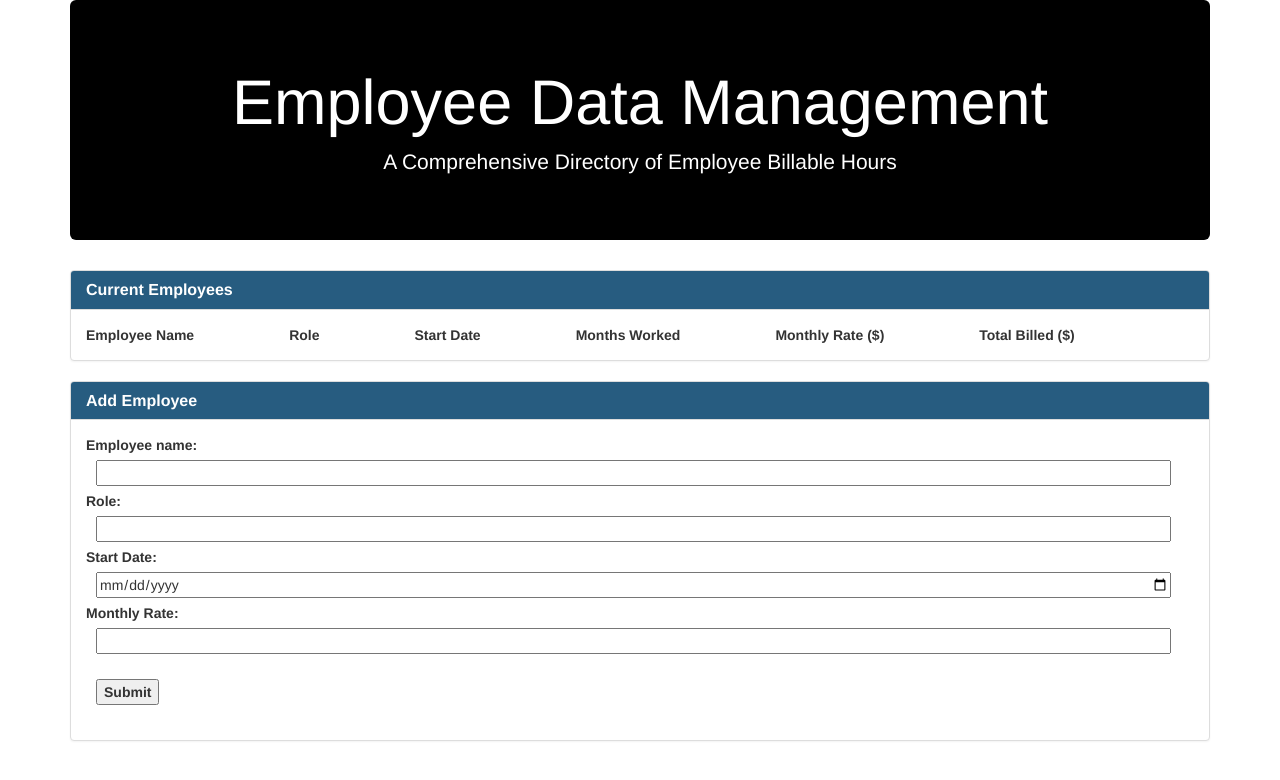
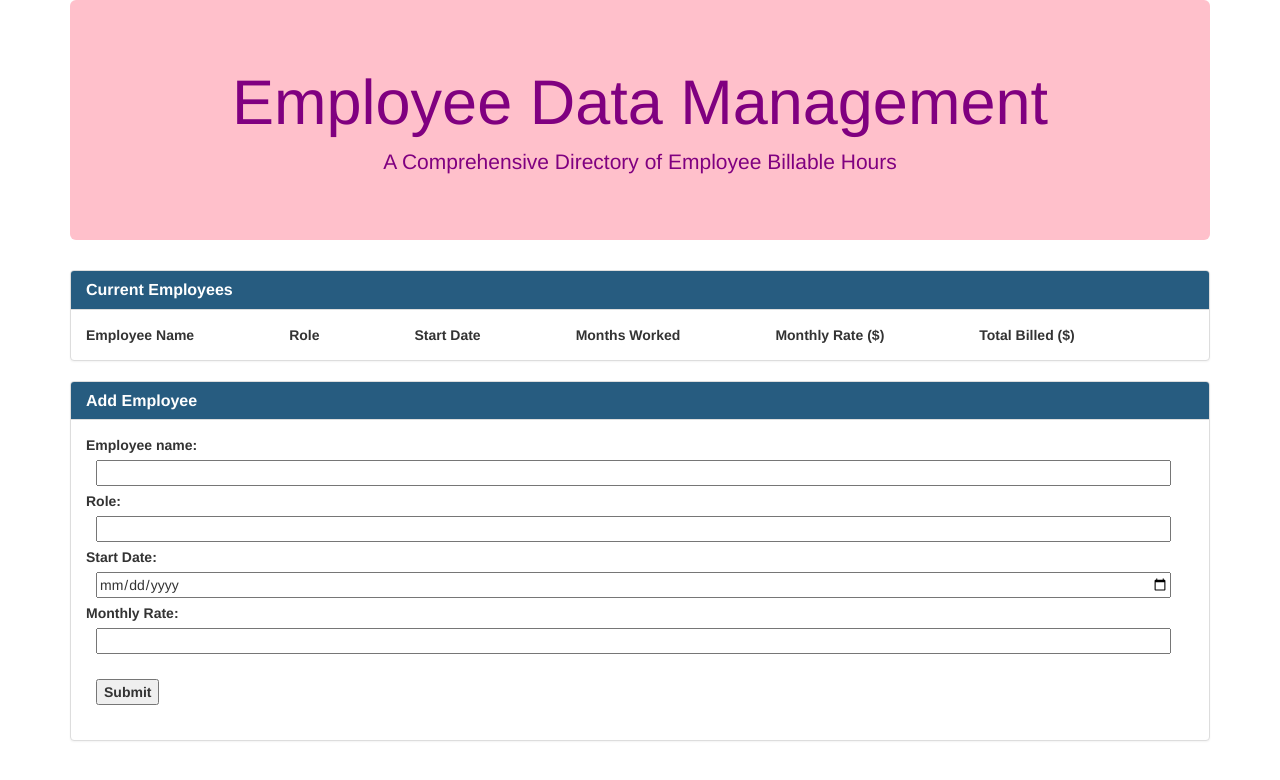
Before and after one commit to ashleyedds/EmployeeTimeCard, a plain HTML site: page index.html in a window 1280 px wide. Drawn offline with nearby package versions, Linux system fonts and the light colour scheme; no server answers.

Commit message:
I like pink

```diff
--- a/assets/css/style.css
+++ b/assets/css/style.css
@@ -1,8 +1,8 @@
 /* HEADER */
 .jumbotron {
     text-align: center;
-    background-color: black;
-    color: #fff;
+    background-color: pink;
+    color: purple;
 }
 
 
```
